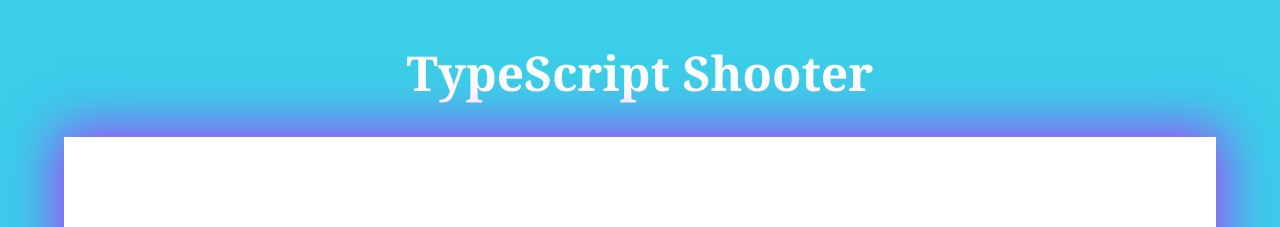
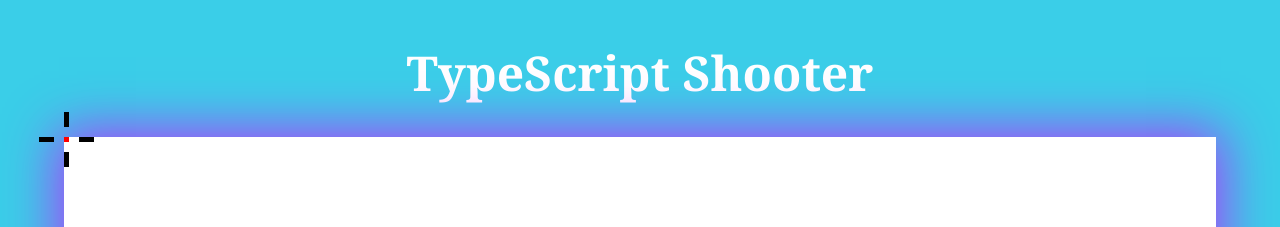
Before and after one commit to CallumGibbons/js-ts-game, a website built with Vite: page TS Game/index.html in a window 1280 px wide. Shown: the top 227 px of the page. Built offline with nearby package versions, Linux system fonts and the light colour scheme.

Commit message:
created crosshair using multiple box-shadows around a central div. Made background red for ease of spotting.

```diff
--- a/TS Game/src/style.css
+++ b/TS Game/src/style.css
@@ -1,12 +1,13 @@
 body {
   display: flex;
   flex-direction: column;
+  justify-content: center;
   align-items: center;
   background: #3acee8;
   text-align: center;
 }
 h1 {
-  font-family: Cambria, Cochin, Georgia, Times, 'Times New Roman', serif;
+  font-family: Cambria, Cochin, Georgia, Times, "Times New Roman", serif;
   font-size: 3em;
   color: white;
 }
@@ -18,3 +19,10 @@
   overflow: none;
   box-shadow: 0 0 50px 5px #d904ffc2;
 }
+.crosshair {
+  background-color: red;
+  width: 5px;
+  height: 5px;
+  box-shadow: 15px 0, 20px 0, 25px 0, -15px 0, -20px 0, -25px 0, 0 15px, 0 20px,
+    0 25px, 0 -15px, 0 -20px, 0 -25px;
+}
```
